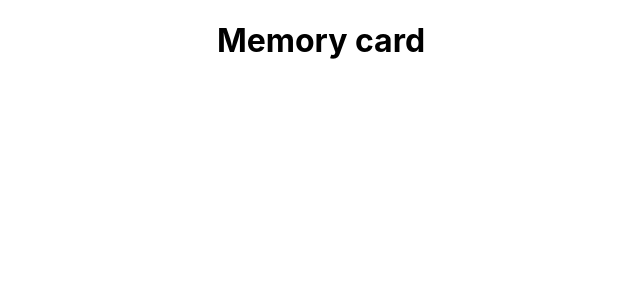
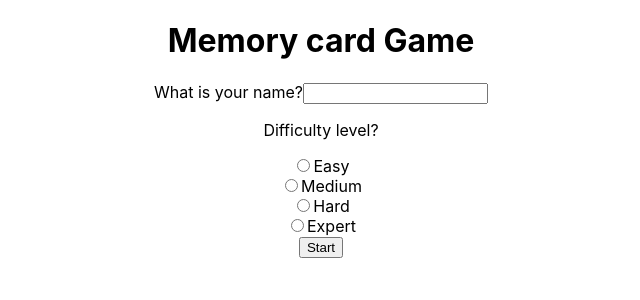
Before and after one commit to vulpes-walter1313/top-memorycard-js, a React (Create React App) app: page / in a window 1280 px wide. Shown: the top 300 px of the page, without its empty margins (319-959 px from the left). Built offline with nearby package versions, Linux system fonts and the light colour scheme.

Commit message:
added game setup component

```diff
--- a/src/App.js
+++ b/src/App.js
@@ -1,9 +1,22 @@
 import './App.css';
+import { useState } from 'react';
+import { GameSetup } from './components/GameSetup';
 
 function App() {
+  const [currentScore, setCurrentScore] = useState(0);
+  const [bestScore, setBestScore] = useState(0);
+  const [gameWon, setGameWon] = useState(false);
+  const [gameActive, setGameActive] = useState(false);
+  const [gameSettings, setGameSettings] = useState({level: 'easy', playerName:''});
+
+  console.log(gameSettings);
   return (
     <div className="App">
-      <h1>Memory card</h1>
+      <h1>Memory card Game</h1>
+      {
+        gameActive ? <h1>Lets Play</h1> :
+        <GameSetup settingsSetter={setGameSettings} setGameActive={setGameActive}/>
+      }
     </div>
   );
 }
--- /dev/null
+++ b/src/components/GameSetup.js
@@ -0,0 +1,49 @@
+import React from 'react';
+import { useState } from 'react';
+
+export const GameSetup = (props) => {
+  const [playerName, setPlayerName] = useState('');
+  const [level, setLevel] = useState('easy');
+
+  function playerNameChange(e) {
+    setPlayerName(e.target.value);
+  }
+  function levelChange(e) {
+    setLevel(e.target.value);
+  }
+  function formSubmitHandler(e) {
+    e.preventDefault();
+    props.settingsSetter({level, playerName});
+    props.setGameActive(true);
+  }
+  return (
+    <div className='game-setup-modal'>
+      <form onSubmit={formSubmitHandler}>
+        <div className='name-input-group'>
+          <label htmlFor='name'>What is your name?</label>
+          <input type='text' name='name' id='name' value={playerName} onChange={playerNameChange}/>
+        </div>
+        <div className='level-input-group' onChange={levelChange}>
+          <p>Difficulty level?</p>
+          <div>
+            <input type="radio" id='easy' name='level' value='easy'/>
+            <label htmlFor='easy'>Easy</label>
+          </div>
+          <div>
+            <input type="radio" id='medium' name='level' value='medium'/>
+            <label htmlFor='medium'>Medium</label>
+          </div>
+          <div>
+            <input type="radio" id='hard' name='level' value='hard'/>
+            <label htmlFor='hard'>Hard</label>
+          </div>
+          <div>
+            <input type="radio" id='expert' name='level' value='expert'/>
+            <label htmlFor='expert'>Expert</label>
+          </div>
+        </div>
+        <input type='submit' value='Start'/>
+      </form>
+    </div>
+  );
+};
```
